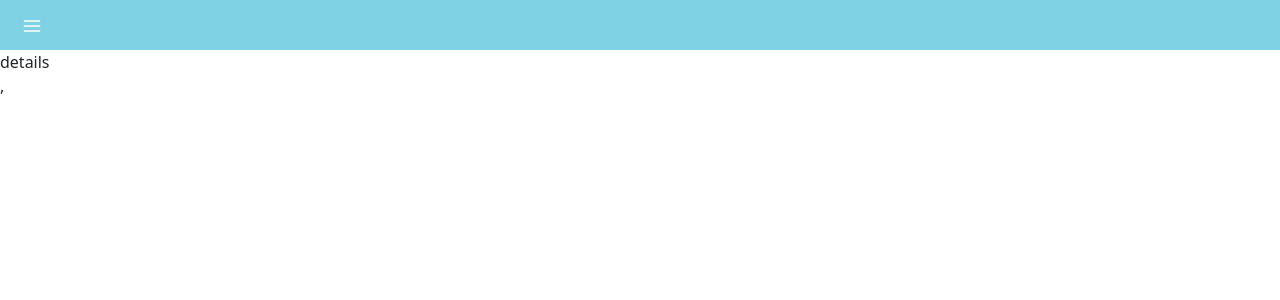
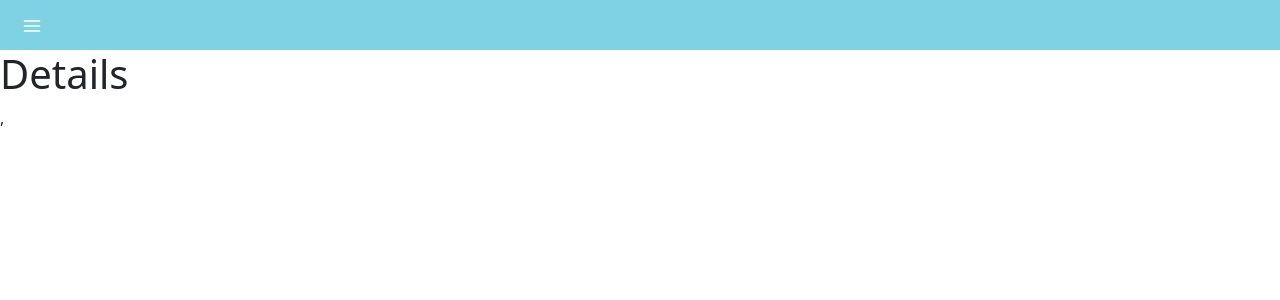
Before and after one commit to Amedzro-Elikplim/React-Capstone-Project, a React (Create React App) app: page /#/weatherdetails in a window 1280 px wide. Shown: the top 300 px of the page. Built offline with nearby package versions, Linux system fonts and the light colour scheme.

Commit message:
Display data passed through useNavigate hook

```diff
--- a/src/pages/Weather/WeatherDetails.js
+++ b/src/pages/Weather/WeatherDetails.js
@@ -1,7 +1,15 @@
 import React from 'react';
+import { useLocation } from 'react-router-dom';
 
 function WeatherDetails() {
-  return <div>details</div>;
+  const location = useLocation();
+  console.log(location.state);
+
+  return (
+    <div>
+      <h1>Details</h1>
+    </div>
+  );
 }
 
 export default WeatherDetails;
```
